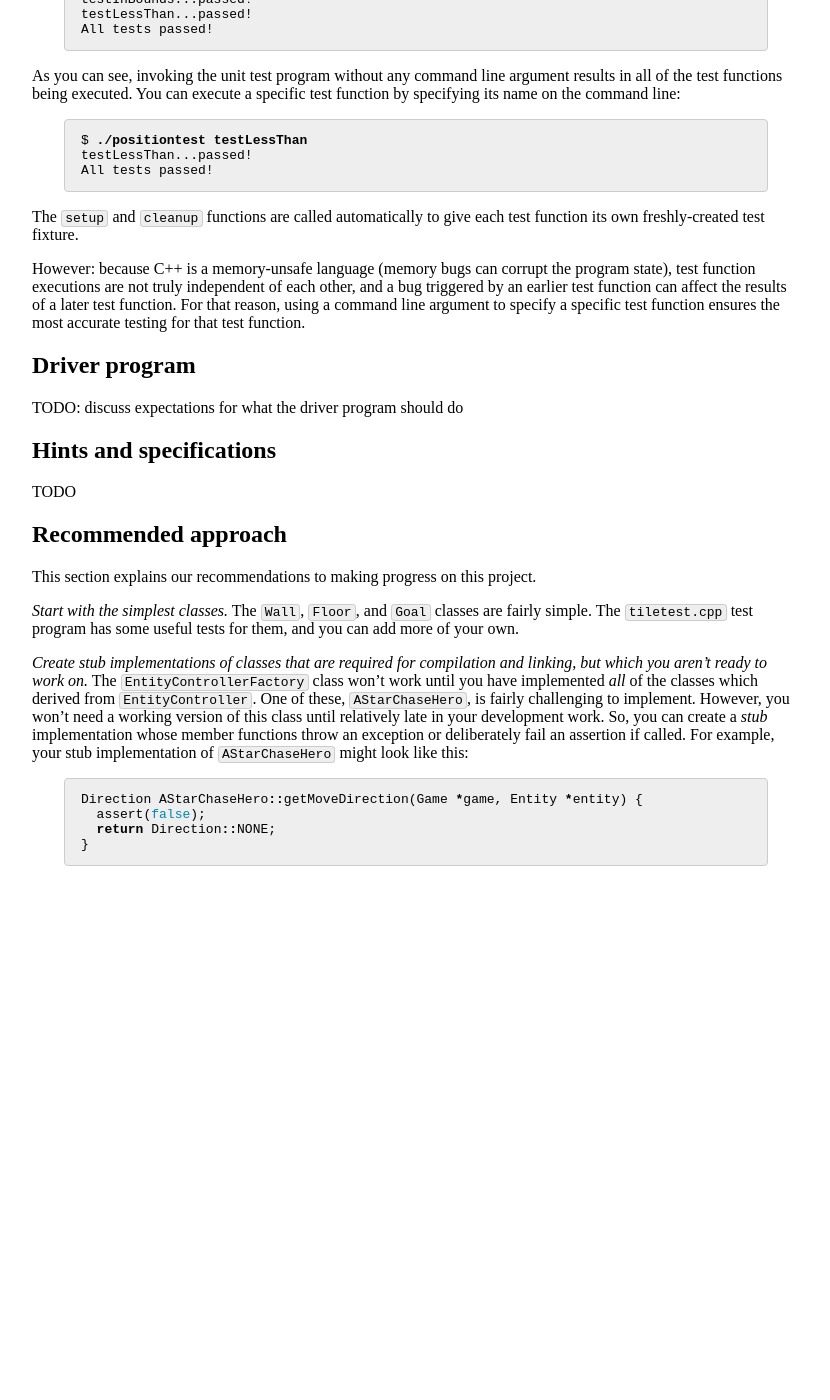
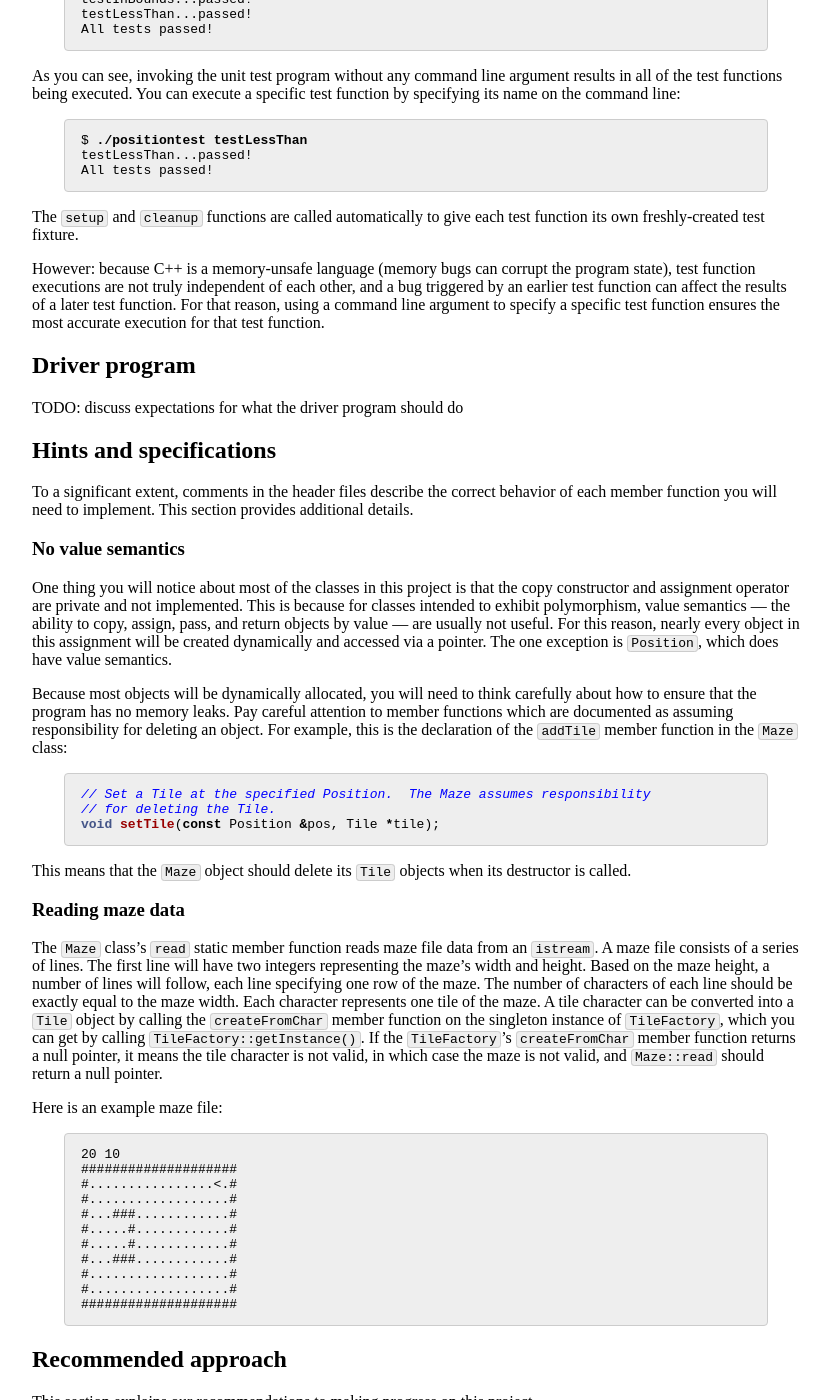
Before and after one commit to jhuintprog/spring2020, a Jekyll site: the page built from finproj/index.md, in a window 1280 px wide and 1400 px high, scrolled down 2563 px. Shown: the whole window, without its empty margins (224-1054 px from the left). Built offline with Jekyll 4.4.1, drawn with Linux system fonts in a browser that asks for light colours; before the commit the page ends 3469 px from its top, so only the background shows below that; some of the changed text lies outside the part shown.

Commit message:
started hints and specifications section

````diff
--- a/finproj/index.md
+++ b/finproj/index.md
@@ -110,7 +110,7 @@ All tests passed!
 
 The `setup` and `cleanup` functions are called automatically to give each test function its own freshly-created test fixture.
 
-However: because C++ is a memory-unsafe language (memory bugs can corrupt the program state), test function executions are not truly independent of each other, and a bug triggered by an earlier test function can affect the results of a later test function.  For that reason, using a command line argument to specify a specific test function ensures the most accurate testing for that test function.
+However: because C++ is a memory-unsafe language (memory bugs can corrupt the program state), test function executions are not truly independent of each other, and a bug triggered by an earlier test function can affect the results of a later test function.  For that reason, using a command line argument to specify a specific test function ensures the most accurate execution for that test function.
 
 ## Driver program
 
@@ -123,7 +123,41 @@ TODO: discuss expectations for what the driver program should do
 
 ## Hints and specifications
 
-TODO
+To a significant extent, comments in the header files describe the correct behavior of each member function you will need to implement.  This section provides additional details.
+
+### No value semantics
+
+One thing you will notice about most of the classes in this project is that the copy constructor and assignment operator are private and not implemented.  This is because for classes intended to exhibit polymorphism, value semantics — the ability to copy, assign, pass, and return objects by value — are usually not useful.  For this reason, nearly every object in this assignment will be created dynamically and accessed via a pointer.  The one exception is `Position`, which does have value semantics.
+
+Because most objects will be dynamically allocated, you will need to think carefully about how to ensure that the program has no memory leaks.  Pay careful attention to member functions which are documented as assuming responsibility for deleting an object.  For example, this is the declaration of the `addTile` member function in the `Maze` class:
+
+```cpp
+// Set a Tile at the specified Position.  The Maze assumes responsibility
+// for deleting the Tile.
+void setTile(const Position &pos, Tile *tile);
+```
+
+This means that the `Maze` object should delete its `Tile` objects when its destructor is called.
+
+### Reading maze data
+
+The `Maze` class's `read` static member function reads maze file data from an `istream`.  A maze file consists of a series of lines.  The first line will have two integers representing the maze's width and height.  Based on the maze height, a number of lines will follow, each line specifying one row of the maze.  The number of characters of each line should be exactly equal to the maze width.  Each character represents one tile of the maze.  A tile character can be converted into a `Tile` object by calling the `createFromChar` member function on the singleton instance of `TileFactory`, which you can get by calling `TileFactory::getInstance()`.  If the `TileFactory`'s `createFromChar` member function returns a null pointer, it means the tile character is not valid, in which case the maze is not valid, and `Maze::read` should return a null pointer.
+
+Here is an example maze file:
+
+```
+20 10
+####################
+#................<.#
+#..................#
+#...###............#
+#.....#............#
+#.....#............#
+#...###............#
+#..................#
+#..................#
+####################
+```
 
 ## Recommended approach
 
@@ -131,7 +165,7 @@ This section explains our recommendations to making progress on this project.
 
 *Start with the simplest classes.* The `Wall`, `Floor`, and `Goal` classes are fairly simple. The `tiletest.cpp` test program has some useful tests for them, and you can add more of your own.
 
-*Create stub implementations of classes that are required for compilation and linking, but which you aren't ready to work on.* The `EntityControllerFactory` class won't work until you have implemented *all* of the classes which derived from `EntityController`.  One of these, `AStarChaseHero`, is fairly challenging to implement. However, you won't need a working version of this class until relatively late in your development work. So, you can create a *stub* implementation whose member functions throw an exception or deliberately fail an assertion if called. For example, your stub implementation of `AStarChaseHero` might look like this:
+*Create stub implementations of classes that are required for compilation and linking, but which you aren't ready to work on.* The `EntityControllerFactory` class won't work until you have implemented *all* of the classes which derived from `EntityController`.  One of these, `AStarChaseHero`, is fairly challenging to implement. However, you won't need a working version of this class until relatively late in your development work. So, you can create a *stub* implementation whose member functions throw an exception or deliberately fail an assertion if called. For example, your stub implementation of `AStarChaseHero`'s `getMoveDirection` member function might look like this:
 
 ```cpp
 Direction AStarChaseHero::getMoveDirection(Game *game, Entity *entity) {
````
